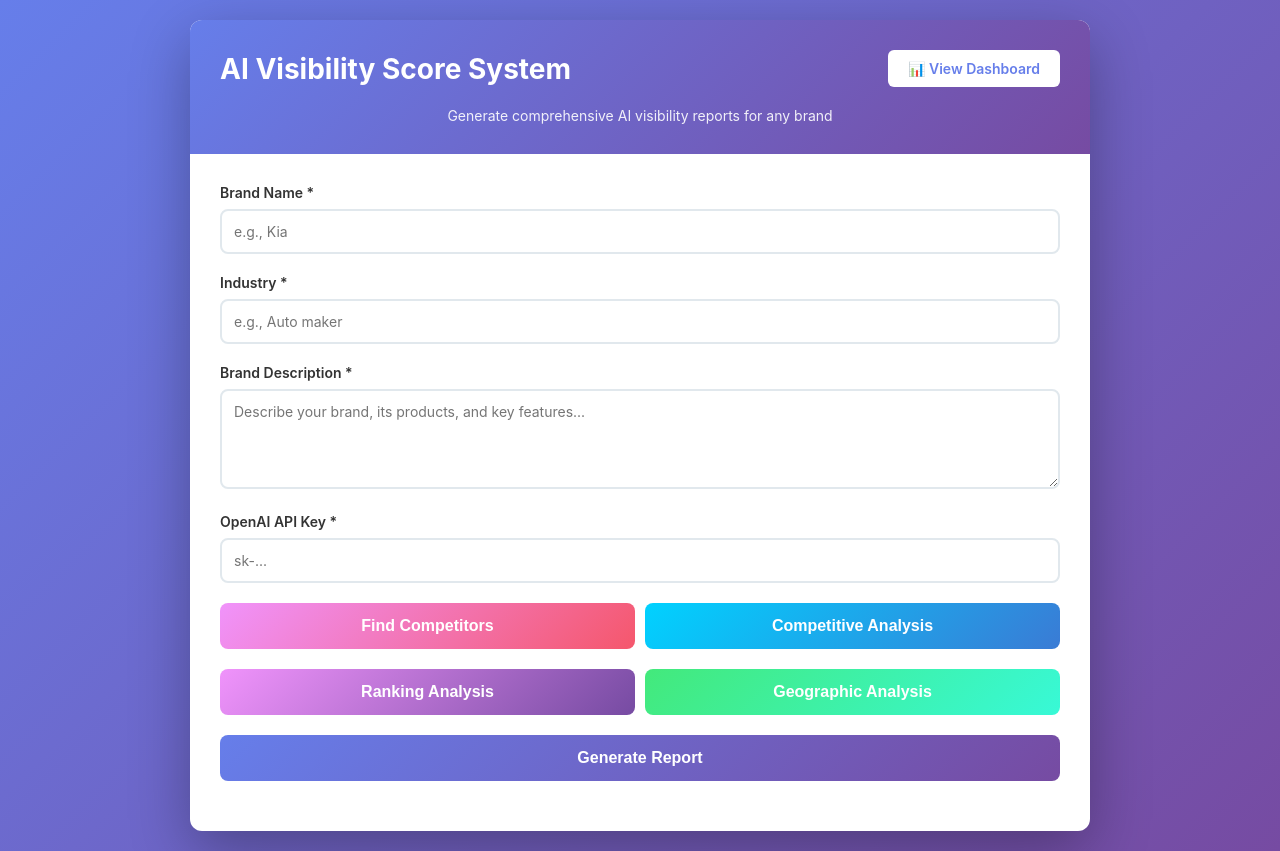
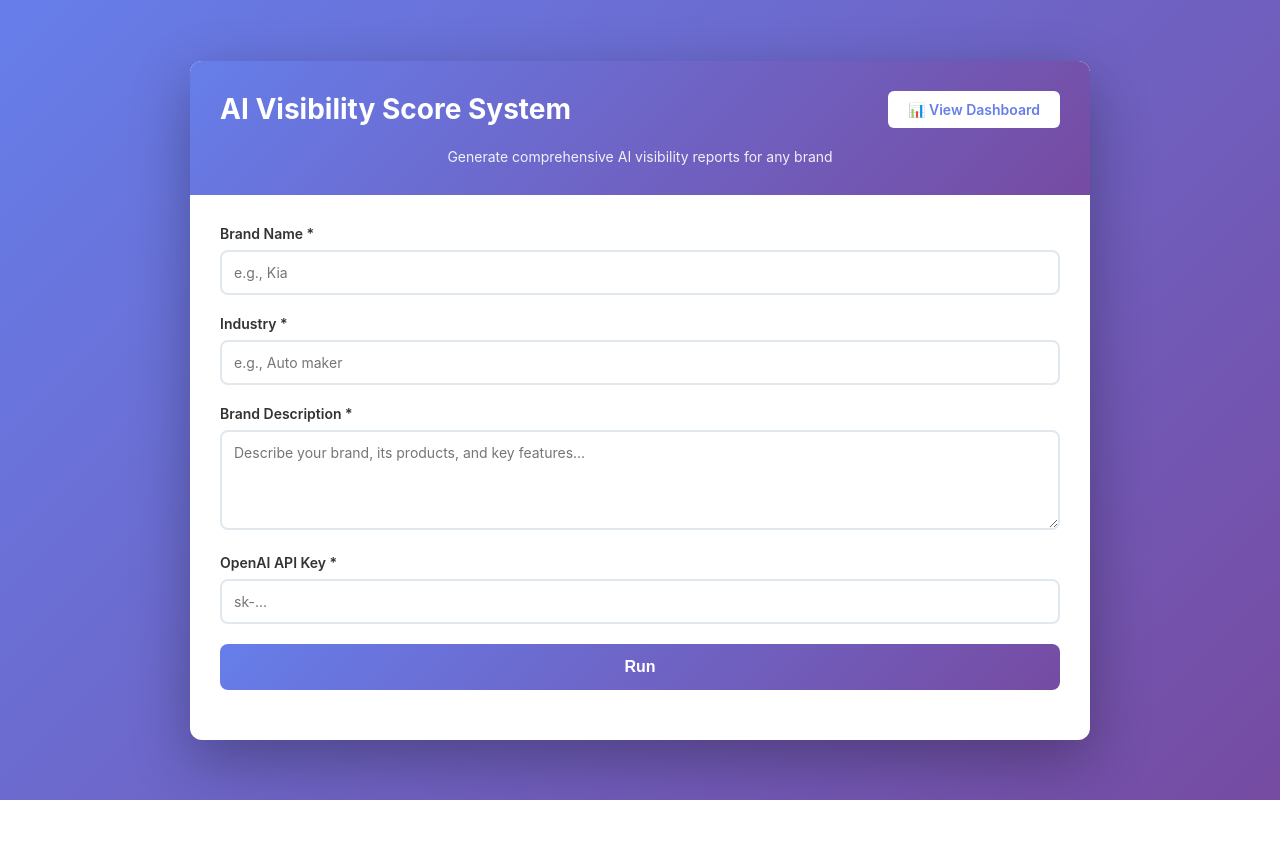
Before and after one commit to sunpy02/AI_visibility, a Flask app: page / in a window 1280 px wide. After the commit the page ends 800 px from the top, so only its background shows below. Run offline with Flask 3, Linux system fonts and the light colour scheme.

Commit message:
frontend change

```diff
--- a/templates/index.html
+++ b/templates/index.html
@@ -558,16 +558,16 @@
                     <input type="text" id="apiKey" name="apiKey" placeholder="sk-..." required>
                 </div>
 
-                <div class="button-group">
+                <div class="button-group" style="display: none;">
                     <button type="button" class="btn find-competitors-btn" id="findCompetitorsBtn">Find Competitors</button>
                     <button type="button" class="btn competitive-analysis-btn" id="competitiveAnalysisBtn">Competitive Analysis</button>
                 </div>
-                <div class="button-group">
+                <div class="button-group" style="display: none;">
                     <button type="button" class="btn ranking-analysis-btn" id="rankingAnalysisBtn">Ranking Analysis</button>
                     <button type="button" class="btn geographic-analysis-btn" id="geographicAnalysisBtn">Geographic Analysis</button>
                 </div>
                 <div class="button-group">
-                    <button type="submit" class="btn" id="submitBtn">Generate Report</button>
+                    <button type="submit" class="btn" id="submitBtn">Run</button>
                 </div>
             </form>
 
```
